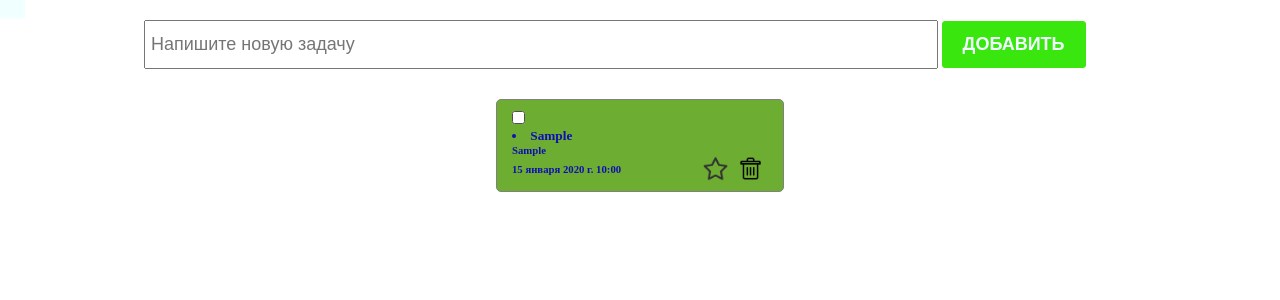
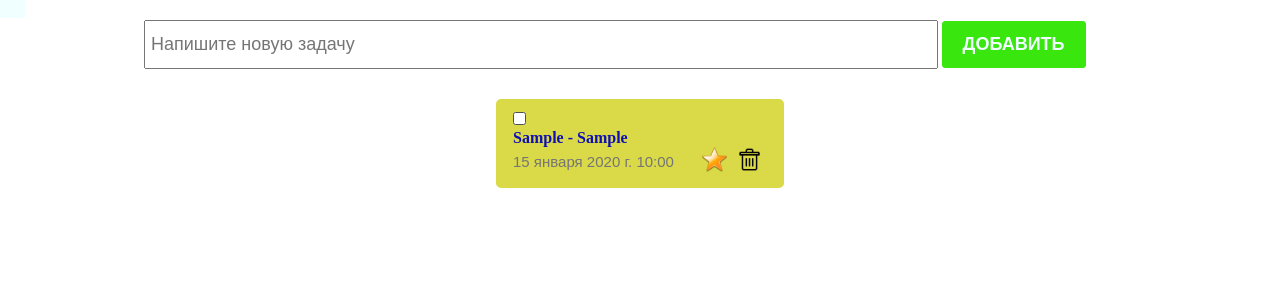
Before and after one commit to AikerimKeneshbekova/ToDo_project, a Django app: page /newHW in a window 1280 px wide. Shown: the top 300 px of the page. Run offline with Django 4.2, Linux system fonts and the light colour scheme; tables that the repository leaves empty hold one stand-in row (values such as "Sample post").

Commit message:
fixed mark and unmark in Goal_for_month

```diff
--- a/homework/templates/newHW.html
+++ b/homework/templates/newHW.html
@@ -31,27 +31,33 @@
         </div>
         <div class="todo_container">
             {% for Goal_for_month in Goal_list %}
-            <div class="todo_item">
+            <div class="todo_item
+            {% if Goal_for_month.difficulty %}
+                marked
+            {% endif %}
+            ">
                 <div class="todo_item_header">
                     <label class="checkbox_container">
                         <input type="checkbox">
                         <span class="checkmark"></span>
                     </label>
-                    <h5> <li> {{ Goal_for_month.goal }}</li></h5>
-                    <h6>{{ Goal_for_month.reason_for_goal }}</h6>
-
+                    <h4>{{ Goal_for_month.goal }} -  {{ Goal_for_month.reason_for_goal}}</h4>
                 </div>
                 <div  class="todo_item_footer">
-                    <h6>{{ Goal_for_month.month }} </h6>
+                    <p>{{ Goal_for_month.month }}</p>
                     <div class="action_buttons">
-                        <img src="{% static './icons/scheme_star_favorite_3421.png' %}">
-                        <a href="{% url 'delete-goal' Goal_for_month.id %}"></a><img src="{% static './icons/3844460-can-trash_110351.png' %}">
+                        {% if Goal_for_month.difficulty %}
+                            <a href="{% url 'unmark-goal' Goal_for_month.id %}"><img src="{% static './icons/favoritesilver_star_favorite_6338.png' %}"></a>
+                        {% else %}
+                            <a href="{% url 'mark-goal' Goal_for_month.id %}"><img src="{% static './icons/scheme_star_favorite_3421.png' %}"></a>
+                        {% endif %}
+
+                        <a href="{% url 'delete-goal' Goal_for_month.id %}"><img src="{% static './icons/3844460-can-trash_110351.png' %}"></a>
                     </div>
 
                 </div>
-            </div>
-        {% endfor %}
-
+             </div>
+            {% endfor %}
         </div>
     </section>
 
--- a/homework/views.py
+++ b/homework/views.py
@@ -51,3 +51,15 @@ def unmark_tomeet(request, id):
     tomeet.is_closed = True
     tomeet.save()
     return redirect(meeting)
+
+def mark_goal(request, id):
+    goal = Goal_for_month.objects.get(id=id)
+    goal.difficulty = True
+    goal.save()
+    return redirect(newHW)
+
+def unmark_goal(request, id):
+    goal = Goal_for_month.objects.get(id=id)
+    goal.difficulty = False
+    goal.save()
+    return redirect(newHW)
--- a/todo/urls.py
+++ b/todo/urls.py
@@ -17,7 +17,7 @@ from xml.dom.minidom import Document
 from django.contrib import admin
 from django.urls import path
 from main.views import  test, homepage, habits, add_habits, add_todo, delete_todo, delete_habits, mark_todo, unmark_todo,mark_habits, unmark_habits
-from homework.views import home, helloworld, meeting, newHW, add_tomeet, add_new, delete_tomeet,delete_goal, mark_tomeet, unmark_tomeet
+from homework.views import home, helloworld, meeting, newHW, add_tomeet, add_new, delete_tomeet,delete_goal, mark_tomeet, unmark_tomeet, mark_goal, unmark_goal
 from django.conf import settings
 from django.conf.urls.static import static
 
@@ -48,5 +48,7 @@ urlpatterns = [
     path("unmark-tomeet/<id>/", unmark_tomeet, name = "unmark-tomeet"),
     path("mark-habits/<id>/", mark_habits, name = "mark-habits"),
     path("unmark-habits/<id>/", unmark_habits, name = "unmark-habits"),
+    path("mark-goal/<id>/", mark_goal, name = "mark-goal"),
+    path("unmark-goal/<id>/", unmark_goal, name = "unmark-goal"),
 ]   + static(settings.STATIC_URL, document_root=settings.STATIC_ROOT) \
     + static(settings.MEDIA_URL, Document_root=settings.MEDIA_ROOT) \
```
